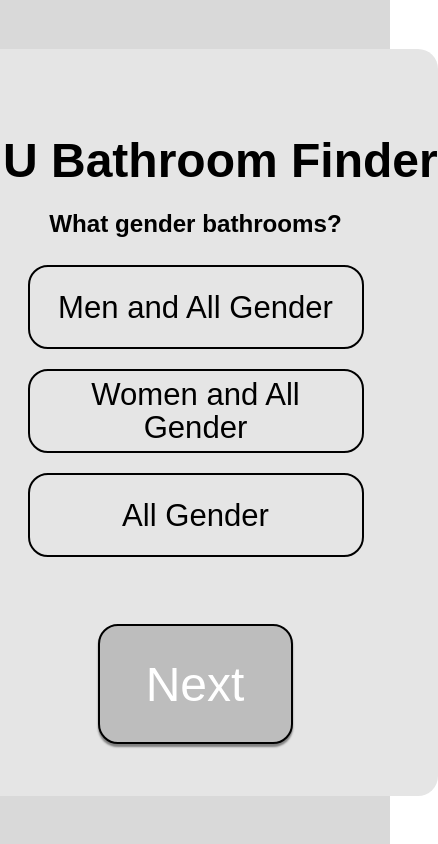
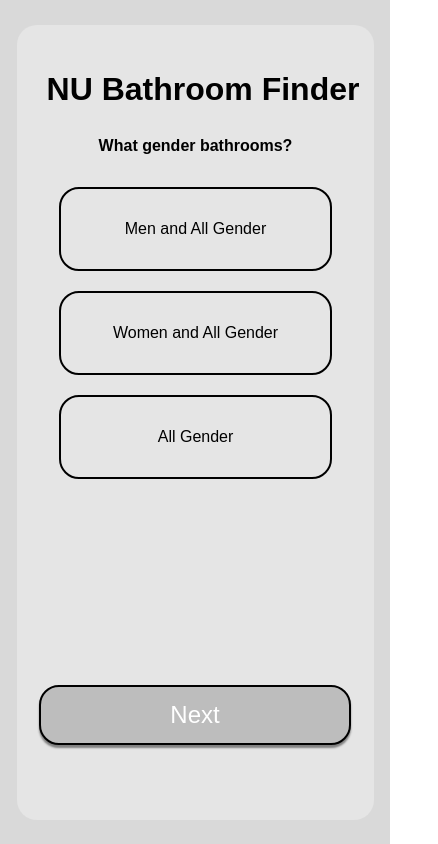
Before and after one commit to JosephJShim/bathroom-directory, a React (Create React App) app: page /genderselection in a window 390 px wide. Shown: the whole page, 438 px wide, since content can reach past the window. Built offline with nearby package versions, Linux system fonts and the light colour scheme.

Commit message:
globalized css files, attempted landscape mode prevention

```diff
--- a/public/index.html
+++ b/public/index.html
@@ -27,6 +27,9 @@
     <title>React App</title>
   </head>
   <body>
+    <div class="rotate-screen-overlay">
+      <p>Please rotate your device to portrait mode</p>
+    </div>
     <noscript>You need to enable JavaScript to run this app.</noscript>
     <div id="root"></div>
     <!--
--- a/src/App.js
+++ b/src/App.js
@@ -1,5 +1,6 @@
 import React from 'react';
 import { BrowserRouter as Router, Routes, Route} from 'react-router-dom';
+import './global.css';
 import LandingPage from './LandingPage';
 import StudentStatus from './StudentStatus';
 import GenderSelection from './GenderSelection';
--- a/src/GenderSelection.jsx
+++ b/src/GenderSelection.jsx
@@ -1,7 +1,7 @@
 import React, { useState } from 'react';
 import { useNavigate } from 'react-router-dom';
 import RadioButton from './RadioButton';
-import './GenderSelection.css';
+import './global.css';
 import './NextButton.css';
 
 function GenderSelection() {
@@ -17,10 +17,10 @@ function GenderSelection() {
     };
 
     return (
-      <div className="gender-selection">
-        <div className="rectangle">
+      <div className="page-bg1">
+        <div className="page-bg2">
           <h1 className="nu-bathroom-finder">NU Bathroom Finder</h1>
-          <h2 className="what-gender">What gender bathrooms?</h2>
+          <h2 className="prompt-text">What gender bathrooms?</h2>
           <RadioButton
             label="Men and All Gender"
             selected={genderSelection === 'Men'}
--- a/src/LandingPage.css
+++ /dev/null
@@ -1,49 +0,0 @@
-.location-selection {
-    position: absolute;
-    top: 0;
-    bottom: 0;
-    left: 0;
-    right: 0;
-    text-align: center;
-    color: #000;
-    background-color: #d9d9d9;
-    flex-direction: row;
-    justify-content: center;
-    align-items: center;
-    padding-top: 6px;
-    padding-bottom: 5px;
-    font-family: Mukta, Arial;
-    font-size: 1.944rem;
-    font-weight: 400;
-    line-height: 33px;
-    display: flex;
-  }
-
-
-  .dark-gray-background {
-    height: 80%;
-    background-color: #e5e5e5;
-    border-radius: 20px;
-    flex-direction: column;
-    flex-basis: 87%;
-    justify-content: flex-start;
-    align-self: center;
-    align-items: center;
-    padding-top: 80px;
-    padding-left: 1px;
-    display: flex;
-  }
-
-  .nu-bathroom-finder {
-    font-size: 3rem;
-    align-self: center;
-    margin-top: 19px;
-    margin-bottom: 85px;
-    margin-left: 1px;
-  }
-
-  .get-location-text {
-    align-self: center;
-    font-size: 1.711rem;
-    line-height: 33px;
-  }
--- a/src/LandingPage.jsx
+++ b/src/LandingPage.jsx
@@ -1,6 +1,8 @@
 import React, { useState, useEffect } from 'react';
 import { useNavigate } from 'react-router-dom';
-import './LandingPage.css';
+import './global.css';
+
+
 
 function LandingPage() {
   const [location, setLocation] = useState(null);
@@ -19,10 +21,10 @@ function LandingPage() {
 
 
   return (
-    <div className="location-selection">
-      <div className="dark-gray-background">
+    <div className="page-bg1">
+      <div className="page-bg2">
         <h1 className="nu-bathroom-finder">NU Bathroom Finder</h1>
-        <p className="get-location-text">
+        <p className="prompt-text">
           To start, please allow access to your location.
         </p>
         {location ? (
--- a/src/NextButton.css
+++ b/src/NextButton.css
@@ -9,10 +9,16 @@
     cursor: pointer; /* Change cursor to pointer on hover */
     text-align: center; /* Center the text */
     display: inline-block; /* Allow setting width/height */
-    width: 50%; /* Or whatever width you want */
-    height: 120px; /* Or whatever height you want */
+    width: 40vw; /* Or whatever width you want */
+    height: 100px; /* Or whatever height you want */
     border: 2px solid black;
     box-shadow: 0px 3px 2px grey;
+
+    justify-content: center;
+    align-items: center;
+    margin: 15px;
+    text-align: center;
+
   }
 
   .next-button:disabled {
@@ -21,14 +27,38 @@
   }
 
   .next-button:hover {
-    background-color: #927FB5; /* Darker purple background on hover */
+    background-color: #927FB5; /* pruple on hover*/
   }
 
-  .next-button-container {
+
+
+.next-button:disabled {
+    background-color: #BDBDBD;
+    cursor: not-allowed;
+}
+
+.next-button:hover {
+    background-color: #927FB5;
+}
+
+.next-button-container {
     position: absolute;
-    bottom: 100px;
+    bottom: 10vh; /* This value makes it proportional to the viewport height */
     left: 0;
     right: 0;
     display: flex;
     justify-content: center;
-  }
+}
+
+
+/* mobile */
+@media only screen and (max-width: 600px) {
+    .next-button {
+        font-size: 1.5rem; /* Adjust font size */
+        width: 80%; /* Adjust width */
+        height: 60px; /* Adjust height */
+        padding: 5px 10px; /* Adjust padding */
+    }
+
+
+}
--- a/src/StudentStatus.css
+++ /dev/null
@@ -1,89 +0,0 @@
-.student-status {
-    position: absolute;
-    top: 0;
-    bottom: 0;
-    left: 0;
-    right: 0;
-    text-align: center;
-    color: #000;
-    background-color: #d9d9d9;
-    flex-direction: row;
-    justify-content: center;
-    align-items: center;
-    padding-top: 6px;
-    padding-bottom: 5px;
-    font-family: Mukta, Arial;
-    font-size: 1.944rem;
-    font-weight: 400;
-    line-height: 33px;
-    display: flex;
-    width: 100%;
-}
-
-.rectangle {
-    height: 80%;
-    background-color: #e5e5e5;
-    border-radius: 20px;
-    flex-direction: column;
-    flex-basis: 87%;
-    justify-content: flex-start;
-    align-self: center;
-    align-items: center;
-    padding-top: 80px;
-    padding-left: 1px;
-    display: flex;
-}
-
-
-.nu-bathroom-finder {
-    font-size: 3rem;
-    align-self: center;
-    margin-top: 15px;
-    margin-bottom: 15px;
-
-    white-space: nowrap;
-}
-
-
-.who-are-you {
-    align-self: center;
-    margin-top: 15px;
-    margin-bottom: 15px;
-    font-size: 1.511rem;
-    line-height: 33px;
-}
-
-.radio-button {
-    display: flex;
-    justify-content: center;
-    align-items: center;
-    border: 2px solid #000;
-    border-radius: 20px;
-    padding: 10px;
-    cursor: pointer;
-    background-color: #e5e5e5;
-    margin: 15px;
-    width: 80vw; /* % viewport width */
-    height: 60px;
-    text-align: center;
-    max-width: 70%;
-}
-
-@media only screen and (max-width: 600px) {
-    .radio-button {
-        padding: 10px;
-        margin: 10px;
-        width: 80vw;
-    }
-}
-
-.radio-button.selected {
-    background-color: #927FB5;
-    color: #fff;
-}
-
-.radio-button label {
-    display: block;
-    cursor: pointer;
-    color: inherit;
-}
--- a/src/StudentStatus.jsx
+++ b/src/StudentStatus.jsx
@@ -1,7 +1,7 @@
 import React, { useState } from 'react';
 import { useNavigate } from 'react-router-dom';
 import RadioButton from './RadioButton';
-import './StudentStatus.css';
+import './global.css';
 import './NextButton.css';
 
 function StudentStatus() {
@@ -17,10 +17,10 @@ function StudentStatus() {
     };
 
     return (
-      <div className="student-status">
-        <div className="rectangle">
+      <div className="page-bg1">
+        <div className="page-bg2">
           <h1 className="nu-bathroom-finder">NU Bathroom Finder</h1>
-          <h2 className="who-are-you">Who are you?</h2>
+          <h2 className="prompt-text">Who are you?</h2>
           <RadioButton
             label="I am a student"
             selected={studentStatus === 'Student'}
--- a/src/GenderSelection.css
+++ b/src/global.css
@@ -1,4 +1,27 @@
-.gender-selection {
+/* rotating screen */
+.rotate-screen-overlay {
+    display: none;
+    position: fixed;
+    top: 0;
+    right: 0;
+    bottom: 0;
+    left: 0;
+    background-color: rgba(0,0,0,0.85);
+    color: #fff;
+    z-index: 99999;
+    text-align: center;
+    padding-top: 40%;
+    font-size: 2em;
+  }
+
+  @media screen and (orientation: landscape) {
+    .rotate-screen-overlay {
+      display: block;
+    }
+  }
+
+  /* page background */
+  .page-bg1 {
     position: absolute;
     top: 0;
     bottom: 0;
@@ -20,7 +43,7 @@
     width: 100%;
 }
 
-.rectangle {
+.page-bg2 {
     height: 80%;
     background-color: #e5e5e5;
     border-radius: 20px;
@@ -34,18 +57,15 @@
     display: flex;
 }
 
-
 .nu-bathroom-finder {
     font-size: 3rem;
     align-self: center;
-    margin-top: 15px;
+    margin-top: 0px;
     margin-bottom: 15px;
     margin-left: 15px;
     white-space: nowrap;
 }
-
-
-.what-gender {
+.prompt-text {
     align-self: center;
     margin-top: 15px;
     margin-bottom: 15px;
@@ -53,28 +73,21 @@
     line-height: 33px;
 }
 
+/* multiple choice */
 .radio-button {
     display: flex;
     justify-content: center;
     align-items: center;
     border: 2px solid #000;
     border-radius: 20px;
-    padding: 10px;
+    padding: 5px;
     cursor: pointer;
     background-color: #e5e5e5;
-    margin: 15px;
+    margin: 10px;
     width: 80vw; /* % of viewport*/
     height: 60px;
     text-align: center;
     max-width: 70%;
-}
-
-@media only screen and (max-width: 600px) {
-    .radio-button {
-        padding: 10px;
-        margin: 10px;
-        width: 80vw;
-    }
 }
 
 .radio-button.selected {
@@ -87,3 +100,37 @@
     cursor: pointer;
     color: inherit;
 }
+
+
+/* for mobile */
+@media only screen and (max-width: 600px) {
+  .radio-button {
+      padding: 10px;
+      margin: 10px;
+      width: 80vw;
+  }
+  .page-bg1 {
+    /* Adjust these values as needed */
+    font-size: 1rem;
+    padding-top: 3px;
+    padding-bottom: 2px;
+  }
+
+  .page-bg2 {
+    /* Adjust these values as needed */
+    height: 90%;
+    padding-top: 40px;
+  }
+
+  .nu-bathroom-finder {
+    /* Adjust these values as needed */
+    font-size: 2rem;
+    margin-top: 8px;
+    margin-bottom: 8px;
+  }
+
+  .prompt-text {
+    /* Adjust these values as needed */
+    font-size: 1rem;
+  }
+}
```
